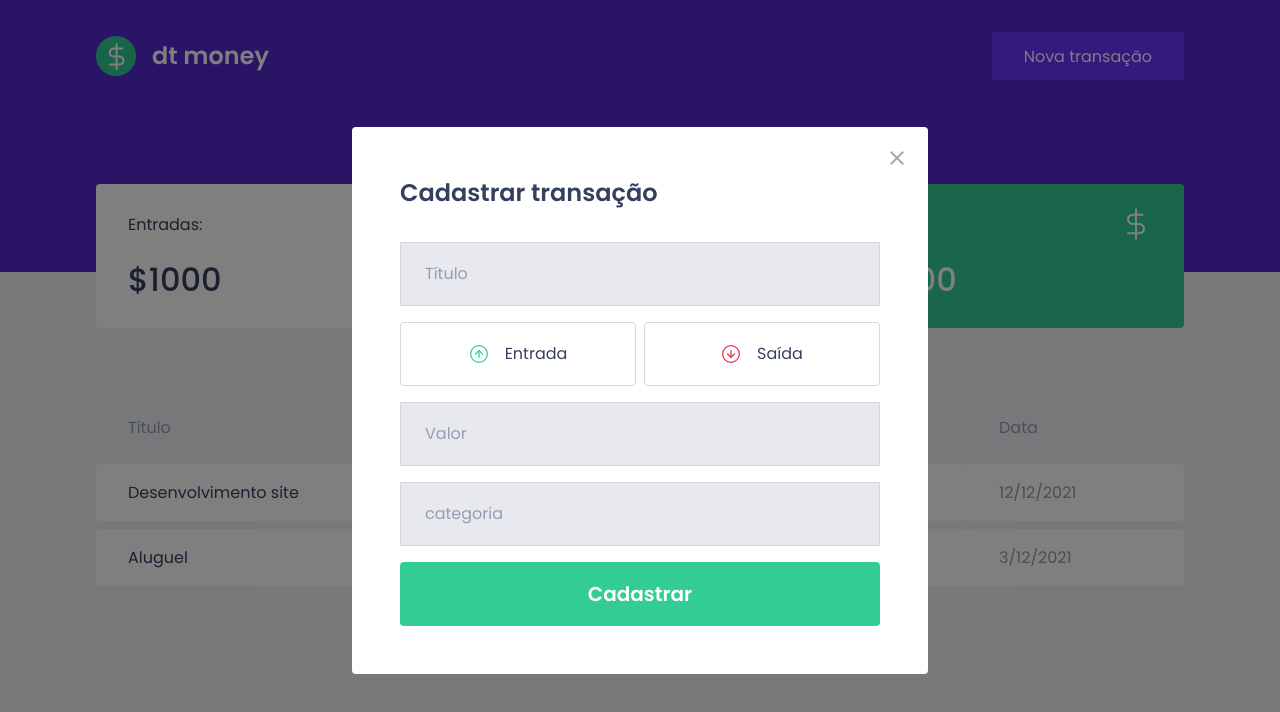
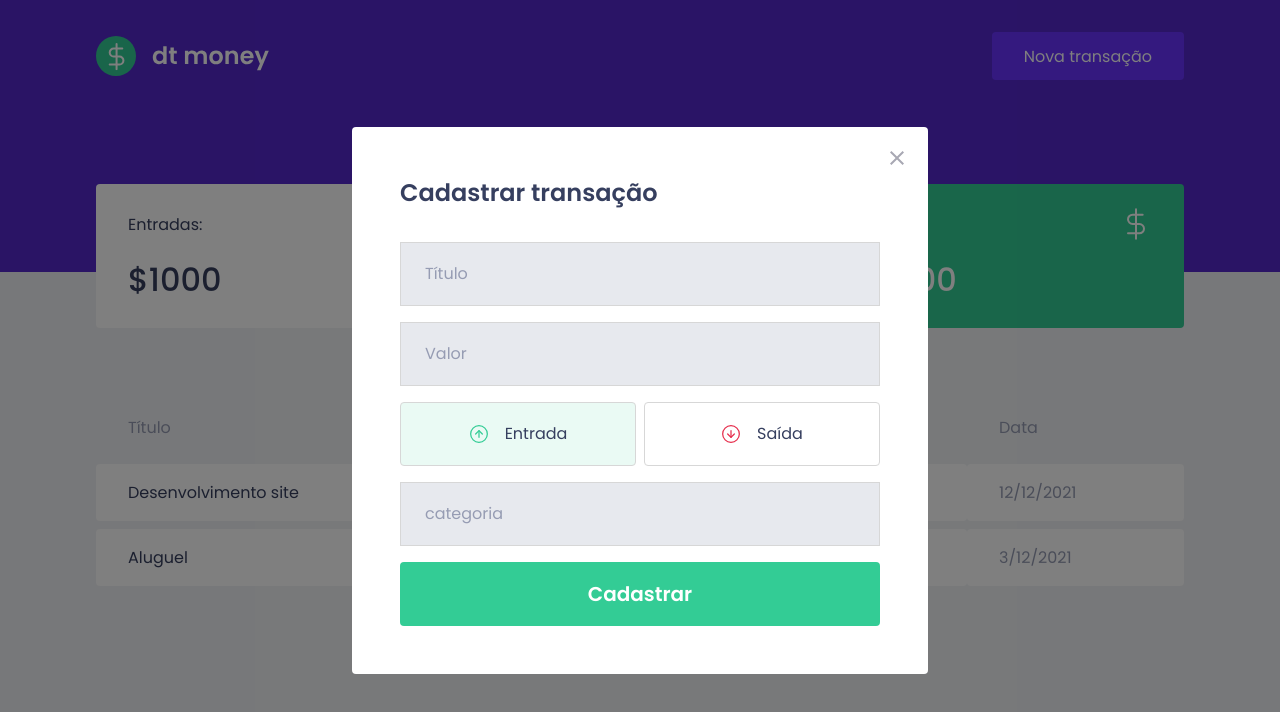
Before and after one commit to dinotudor/ignite-dtmoney, a React (Create React App) app: page / in a window 1280 px wide. Both pictures are taken after a click on the button "Nova transação". Shown: the top 712 px of the page. Built offline with nearby package versions, Linux system fonts and the light colour scheme; no server answers; what miragejs would draw is missing.

Commit message:
added RadioBox component, button colors

```diff
--- a/src/components/NewTransactionModal/index.tsx
+++ b/src/components/NewTransactionModal/index.tsx
@@ -1,8 +1,9 @@
+import { useState } from 'react'
 import close from '../../assets/close.svg';
 import income from '../../assets/income.svg';
 import outcome from '../../assets/outcome.svg';
 import Modal from 'react-modal';
-import { Container, TransactionTypeContainer } from './styles';
+import { Container, TransactionTypeContainer, RadioBox } from './styles';
 
 interface NewTransactionModalProps {
   isOpen: boolean;
@@ -10,6 +11,8 @@
 }
 
 export function NewTransactionModal({ isOpen, onRequestClose }: NewTransactionModalProps) {
+  const [type, setType] = useState('deposit');
+
   return (
     <Modal
       isOpen={isOpen}
@@ -29,20 +32,32 @@
         <input
           placeholder="Título"
         />
-        <TransactionTypeContainer>
-          <button>
-            <img src={income} alt="entradas"/>
-            <span>Entrada</span>
-          </button>
-          <button>
-            <img src={outcome} alt="saída"/>
-            <span>Saída</span>
-          </button>
-        </TransactionTypeContainer>
         <input
           type="number"
           placeholder="Valor"
         />
+
+        <TransactionTypeContainer>
+          <RadioBox
+            type="button"
+            onClick={() => setType('deposit')}
+            isActive={type === 'deposit'}
+            activeColor={'green'}
+            >
+            <img src={income} alt="entradas"/>
+            <span>Entrada</span>
+          </RadioBox>
+          <RadioBox
+            type="button"
+            onClick={() => setType('withdraw')}
+            isActive={type === 'withdraw'}
+            activeColor={'red'}
+          >
+            <img src={outcome} alt="saída"/>
+            <span>Saída</span>
+          </RadioBox>
+        </TransactionTypeContainer>
+
         <input
           placeholder="categoria"
         />
--- a/src/components/NewTransactionModal/styles.ts
+++ b/src/components/NewTransactionModal/styles.ts
@@ -1,5 +1,5 @@
 import styled from 'styled-components';
-import { darken } from 'polished';
+import { darken, transparentize } from 'polished';
 
 export const Container = styled.form`
   h2 {
@@ -61,12 +61,28 @@
   display: grid;
   grid-template-columns: 1fr 1fr;
   gap: 0.5rem;
+`;
 
-  button {
+interface RadioBoxProps {
+  isActive: boolean;
+  activeColor: 'red' | 'green';
+}
+
+const colors = {
+  green: '#33CC95',
+  red: '#E52E4D',
+}
+
+export const RadioBox = styled.button<RadioBoxProps>`
   height: 4rem;
   border: 1px solid #d7d7d7;
   border-radius: 0.25rem;
-    background: transparent;
+
+  background: ${(props) => props.isActive
+    ? transparentize(0.9, colors[props.activeColor])
+    : 'transparent'
+  };
+
   display: flex;
   align-items: center;
   justify-content: center;
@@ -84,5 +100,4 @@
     font-size: 1rem;
     color: var(--text-title);
 }
-  }
 `;
```
Lines whose indentation alone changed are shown as unchanged.
